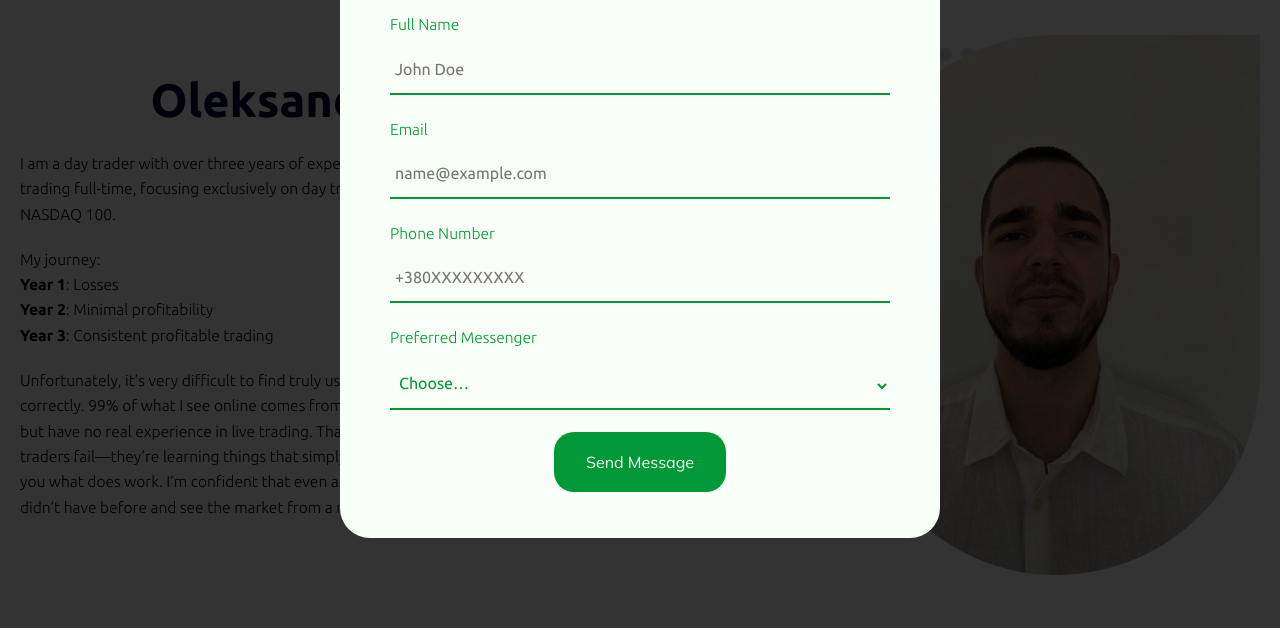
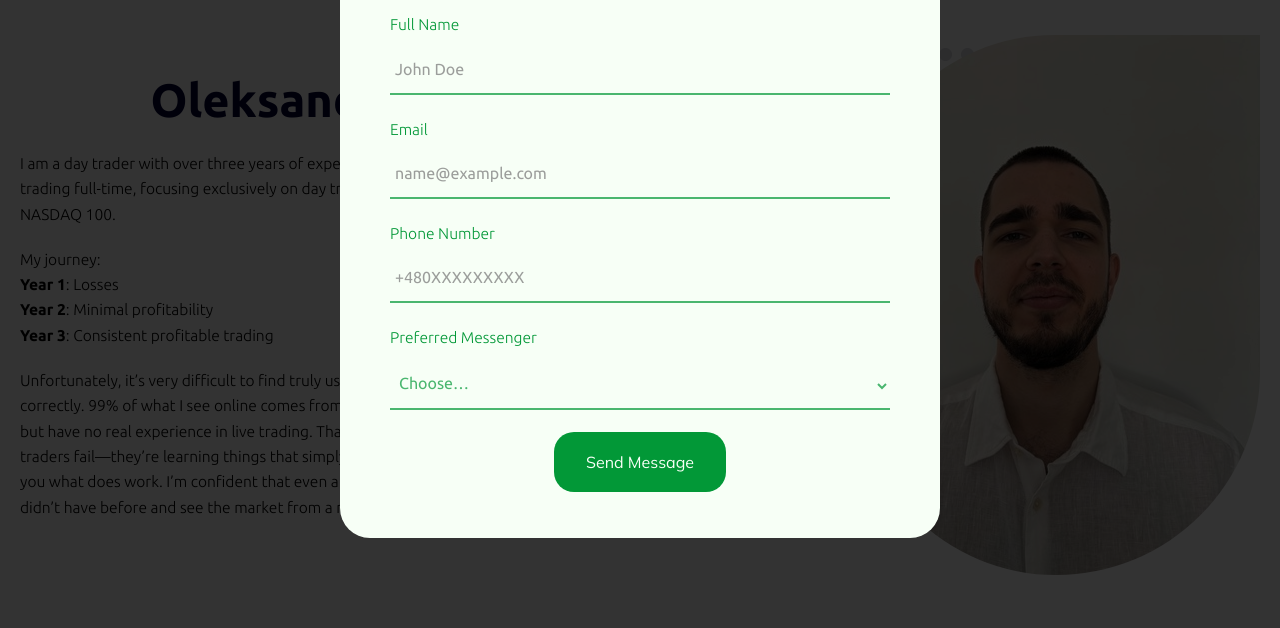
Before and after one commit to AndriiIladii/TradingCoachSite, a website built with webpack: page src/pages/about.html in a window 1280 px wide. Both pictures are taken after a click on the button "Contact Us". Shown: the part 172-800 px from the top of the page. Built offline with nearby package versions, Linux system fonts and the light colour scheme; a script that the page names is missing.

Commit message:
final version

```diff
--- a/src/pages/about.html
+++ b/src/pages/about.html
@@ -233,7 +233,7 @@
                     autocomplete="tel"
                     inputmode="tel"
                     required
-                    placeholder="+380XXXXXXXXX"
+                    placeholder="+480XXXXXXXXX"
                     pattern="^\+?[1-9]\d{6,14}$"
                   />
                   <p class="error__text" aria-live="polite">
--- a/src/styles/blocks/main/modal.scss
+++ b/src/styles/blocks/main/modal.scss
@@ -70,6 +70,7 @@
 }
 
 .form__field .form__input {
+  opacity: 0.7;
   width: 100%;
   padding: 0.625rem 0.9375rem 0.9375rem 0.3125rem;
   background-color: transparent;
```
